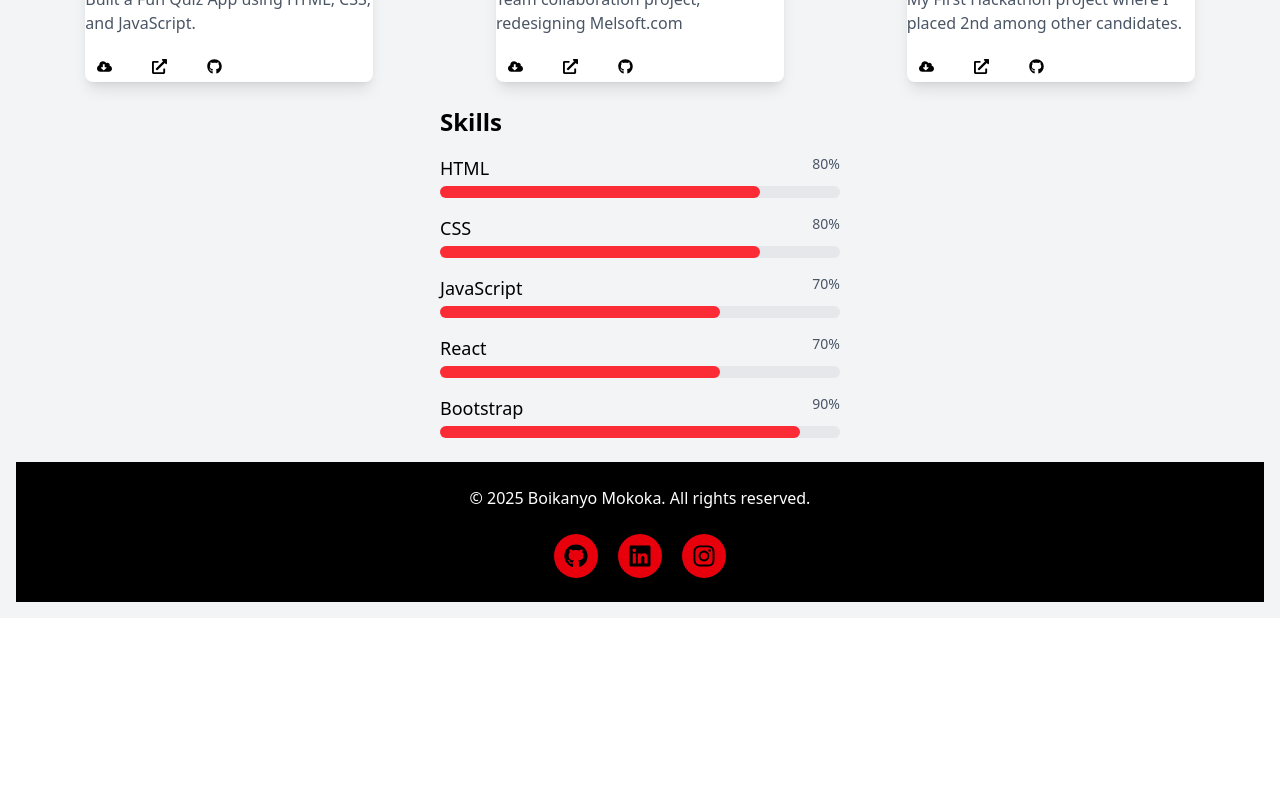
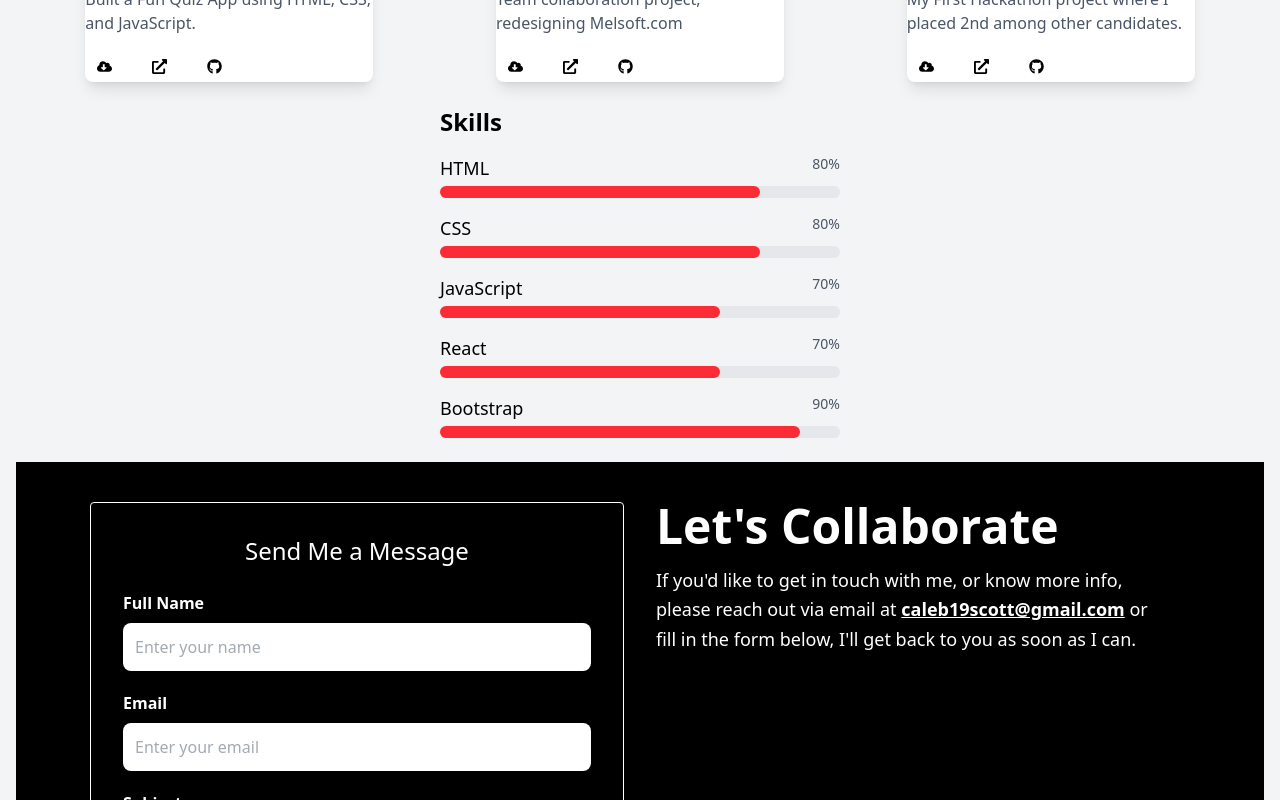
Before and after one commit to ftcaleb/React-Project, a React (Vite) app in the folder React-portfolio-project/: page / in a window 1280 px wide. Shown: the part 2000-2800 px from the top of the page. Before the commit the page ends 2618 px from the top, so only its background shows below. Built offline with nearby package versions, Linux system fonts and the light colour scheme.

Commit message:
added contact section

```diff
--- a/React-portfolio-project/package.json
+++ b/React-portfolio-project/package.json
@@ -10,6 +10,7 @@
     "preview": "vite preview"
   },
   "dependencies": {
+    "@emailjs/browser": "^4.4.1",
     "@heroicons/react": "^2.2.0",
     "@reduxjs/toolkit": "^2.11.0",
     "@tailwindcss/vite": "^4.1.16",
--- /dev/null
+++ b/React-portfolio-project/src/Components/ContactForm.jsx
@@ -0,0 +1,104 @@
+import React, {useRef} from "react";
+import emailjs from '@emailjs/browser';
+
+export default function ContactForrm() {
+  const form = useRef();
+  const sendEmail = (e) => {
+    e.preventDefault();
+
+    emailjs.sendForm(
+      'service_mk9004s',
+      'template_ef0awf1',
+      form.current,
+      '1EDZzJVQU9AivIfmy'
+    )
+    .then(() => {
+      alert('Message sent successfully!');
+      form.reset();
+    })
+    ((error) => {
+      alert('Failed to send message. Please try again.');
+    });
+  };
+
+  return (
+    <section
+      id="contact"
+      className="flex items-center justify-center min-h-[700px] bg-black py-10 px-4 text-white"
+    >
+        <div className="flex flex-wrap justify-between items-start w-full max-w-[1100px] gap-8">
+
+        <div className="flex-1 min-w-[320px] flex justify-center">
+          <form ref={form}
+            id="contact-form"
+            onSubmit={sendEmail}
+            className="bg-transparent border border-white  p-8 rounded shadow-custom w-full max-w-[600px] text-white"
+          >
+            <h3 className="text-2xl text-center mb-6">Send Me a Message </h3>
+
+            <label className="block font-bold mb-2" htmlFor="name">Full Name</label>
+            <input
+              type="text"
+              id="name"
+              name="name"
+              placeholder="Enter your name"
+              required
+              className="w-full p-3 border-none rounded-lg bg-white text-gray-600 text-base mb-5 transition-all duration-300 placeholder:text-light-pink focus:outline-none"
+            />
+
+            <label className="block font-bold mb-2" htmlFor="email">Email</label>
+            <input
+              type="email"
+              id="email"
+              name="email"
+              placeholder="Enter your email"
+              required
+              className="w-full p-3 border-none rounded-lg bg-white text-gray-600 text-base mb-5 transition-all duration-300 placeholder:text-light-pink"
+            />
+
+            <label className="block font-bold mb-2" htmlFor="email">Subject</label>
+            <input
+              type="subject"
+              name="subject"
+              placeholder="Your subject"
+              required
+              className="w-full p-3 border-none rounded-lg bg-white text-gray-600 text-base mb-5 transition-all duration-300 placeholder:text-light-pink"
+            />
+
+            <label className="block font-bold mb-2" htmlFor="message">Message</label>
+            <textarea
+              id="message"
+              name="message"
+              rows="3"
+              placeholder="Write your message..."
+              required
+              className="w-full p-3 border-none rounded-lg bg-white text-gray-600 text-base mb-5 transition-all duration-300 placeholder:text-light-pink"
+            ></textarea>
+
+            <button
+              type="submit"
+              className="w-full p-3.5 text-base font-bold bg-black text-white rounded-full border-none cursor-pointer transition-all duration-300 shadow-custom hover:bg-grey-400 hover:shadow-[0_0_15px_rgba(255,255,255,0.5)]"
+            >
+              Submit
+            </button>
+          </form>
+        </div>
+
+        <div className="flex-1 min-w-[300px]">
+          <h2 className="text-5xl mb-4 font-bold text-white">
+            Let's Collaborate
+          </h2>
+          <p className="text-lg leading-relaxed max-w-[500px]">
+            If you'd like to get in touch with me, or know more info, please reach out via email at{" "}
+            <span className="underline cursor-pointer text-dark-pink-2 font-bold hover:text-light-pink">
+              caleb19scott@gmail.com
+            </span>{" "}
+            or fill in the form below, I'll get back to you as soon as I can.
+          </p>
+        </div>
+
+
+      </div>
+    </section>
+  );
+}
--- a/React-portfolio-project/src/Pages/Home.jsx
+++ b/React-portfolio-project/src/Pages/Home.jsx
@@ -5,6 +5,7 @@ import About from "../Components/About";
 import Skills from "../Components/Skills";
 import Footer from '../Components/Footer';
 import Portfolio from '../Components/Portfolio';
+import Contacts from '../Components/ContactForm';
 
 function Home() {
   return (
@@ -14,6 +15,7 @@ function Home() {
       <About />
       <Portfolio />
       <Skills />
+      <Contacts/>
 
       <Footer />
     </div>
--- /dev/null
+++ b/package.json
@@ -0,0 +1,5 @@
+{
+  "dependencies": {
+    "@emailjs/browser": "^4.4.1"
+  }
+}
```
Also changed, not shown: 2 other files (tests, documents, lock files or other folders).
